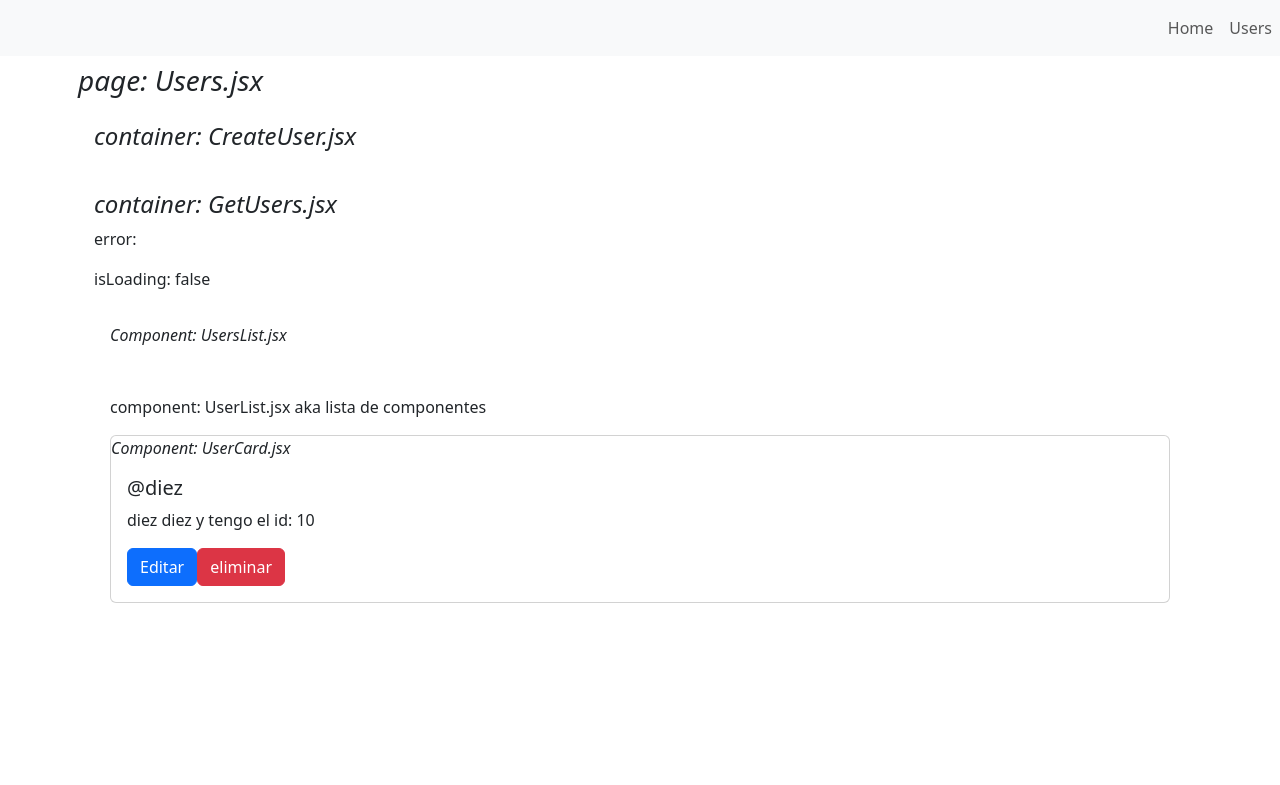
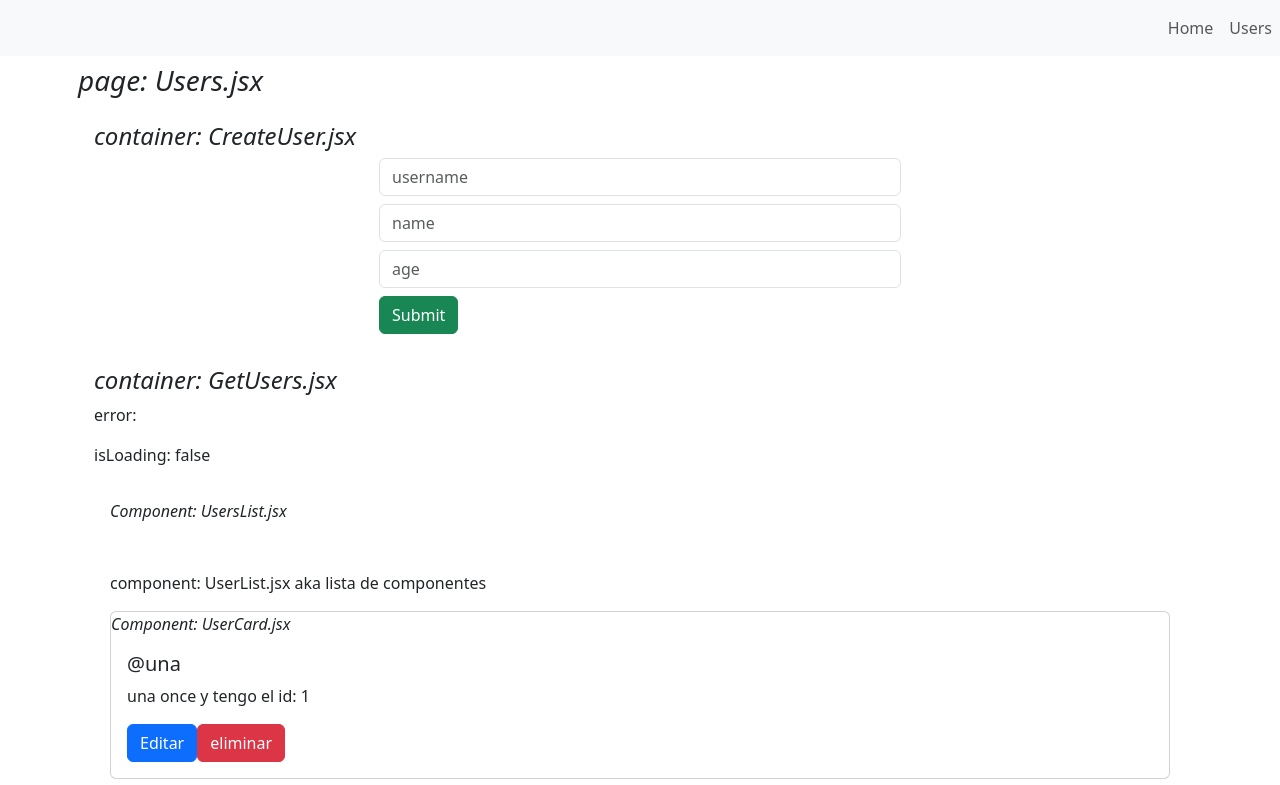
Before and after one commit to cold-briu/react-firebase-crud, a React (Create React App) app: page /users in a window 1280 px wide. Shown: the top 785 px of the page. Built offline with nearby package versions, Linux system fonts and the light colour scheme; data requests are answered from the project's data file.

Commit message:
feat: added user form

```diff
--- a/db/db.json
+++ b/db/db.json
@@ -1,5 +1,11 @@
 {
   "users": [
+    {
+      "id": "1",
+      "username": "@una",
+      "name": "una once",
+      "age": "1000"
+    },
     {
       "id": "10",
       "username": "@diez",
--- /dev/null
+++ b/src/components/UserForm.jsx
@@ -0,0 +1,33 @@
+import React from 'react'
+import { useForm } from 'react-hook-form'
+
+/*
+username
+name
+age
+*/
+
+const UserForm = () => {
+
+	const { register, handleSubmit } = useForm();
+
+	const onSubmit = (a) => {
+
+		console.log(a);
+
+	}
+
+
+	return (
+		<form onSubmit={handleSubmit(onSubmit)}>
+			<div className="md-3">
+				<input type="text" className="mb-2 form-control" placeholder="username" id="username" {...register("username")} />
+				<input type="text" className="mb-2 form-control" placeholder="name" id="name" {...register("name")} />
+				<input type="text" className="mb-2 form-control" placeholder="age" id="age" {...register("age")} />
+				<input type="submit" className="btn btn-success" />
+			</div>
+		</form>
+	)
+}
+
+export default UserForm
--- a/src/components/index.js
+++ b/src/components/index.js
@@ -1,4 +1,6 @@
 import UserList from "./UserList";
 import UserCard from "./UserCard";
+import UserForm from "./UserForm";
 
-export { UserList, UserCard }
+
+export { UserList, UserCard, UserForm }
--- a/src/containers/CreateUser.jsx
+++ b/src/containers/CreateUser.jsx
@@ -1,13 +1,21 @@
-import React, { useContext } from 'react'
-import { usersDispatcherContext } from '../context/users'
+import React from 'react'
+import { UserForm } from '../components'
 
 const CreateUser = () => {
-
-	const { sendUser } = useContext(usersDispatcherContext)
 
 	return (
 		<div className="p-3">
 			<h4><em>container: CreateUser.jsx</em></h4>
+			<div className="container">
+				<div className="row">
+					<div className="col-2 col-md-3">
+
+					</div>
+					<div className="col-8 col-md-6">
+						<UserForm />
+					</div>
+				</div>
+			</div>
 		</div>
 	)
 }
--- a/src/containers/index.js
+++ b/src/containers/index.js
@@ -1,5 +1,4 @@
 import CreateUser from "./CreateUser";
 import GetUsers from "./GetUsers";
 
-
 export { GetUsers, CreateUser }
```
Also changed, not shown: src/context/auth.js (added, +20 -0 lines).
